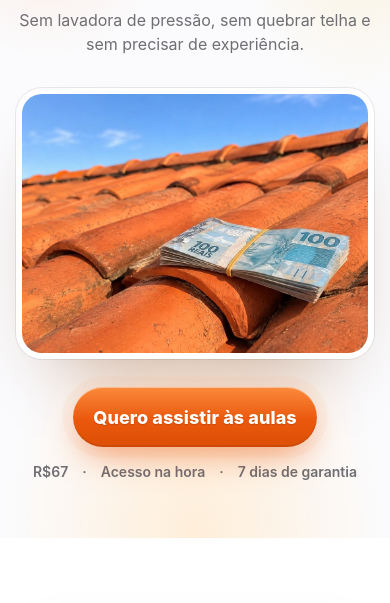
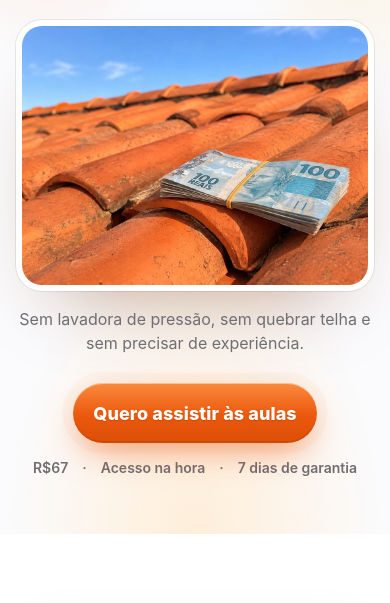
Before and after one commit to szerneknicolas-ux/protocolo-telhado, a plain HTML site: page index.html in a window 390 px wide. Shown: the part 193-796 px from the top of the page. Drawn offline with Linux system fonts and the light colour scheme.

Commit message:
Frase de apoio do topo vai para baixo da foto

```diff
--- a/index.html
+++ b/index.html
@@ -280,7 +280,8 @@
       text-wrap: balance;
     }
     .hero-headline .hl { display: inline-block; }
-    #hero .lead { max-width: 700px; margin-left: auto; margin-right: auto; }
+    #hero .lead { max-width: 700px; margin-left: auto; margin-right: auto; margin-top: clamp(18px, 3vw, 28px); }
+    #hero .hero-photo { margin-top: clamp(24px, 4vw, 40px); }
 
     .before-after {
       position: relative;
@@ -691,7 +692,7 @@
       #hero .eyebrow { font-size: 12px; padding: 7px 14px 7px 12px; gap: 8px; margin-bottom: 16px; }
       .hero-headline { font-size: 1.95rem; line-height: 1.1; letter-spacing: -0.035em; }
       .hero-headline .hl { display: inline; }
-      #hero .lead { font-size: 1rem; line-height: 1.5; margin-top: 12px; }
+      #hero .lead { font-size: 1rem; line-height: 1.5; margin-top: 16px; }
       .before-after { gap: 6px; padding: 6px; border-radius: 26px; }
       .ba-item { border-radius: 20px; aspect-ratio: 4 / 5; }
       .hero-photo { padding: 6px; border-radius: 26px; }
@@ -737,10 +738,10 @@
     <h1 class="hero-headline">
       Aprenda a ganhar <span class="hl">mais de um salário&nbsp;mínimo</span> por&nbsp;telhado
     </h1>
-    <p class="lead">Sem lavadora de pressão, sem quebrar telha e sem precisar de experiência.</p>
     <div class="hero-photo">
       <img src="ui/telhado-dinheiro.jpg" alt="Maço de notas de 100 reais sobre um telhado limpo, em um dia de sol" width="1400" height="788" fetchpriority="high"/>
     </div>
+    <p class="lead">Sem lavadora de pressão, sem quebrar telha e sem precisar de experiência.</p>
 
     <div class="hero-cta">
       <a href="https://pay.cakto.com.br/3eb7w78_1260600" class="btn breathe" data-checkout>Quero assistir às aulas
```
